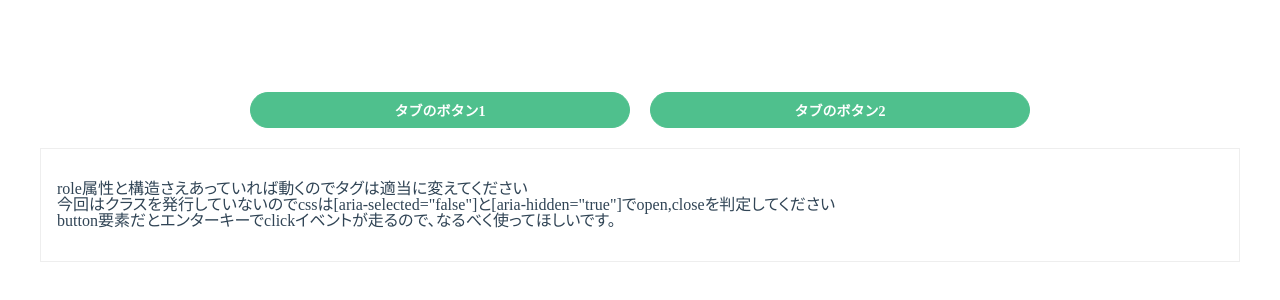
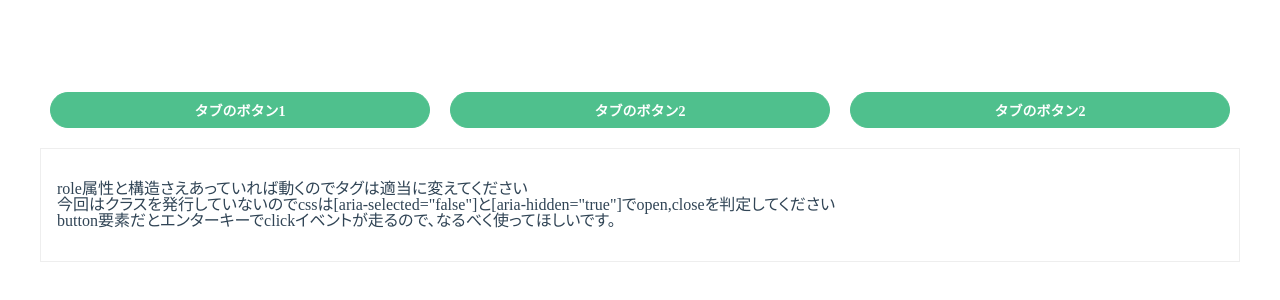
Before and after one commit to hisho/tab, a website: page docs/index.html in a window 1280 px wide. Shown: the part 148-448 px from the top of the page. Drawn offline with Linux system fonts and the light colour scheme.

Commit message:
✨ tabのボタンを増やしてみる

```diff
--- a/docs/index.html
+++ b/docs/index.html
@@ -21,6 +21,9 @@
           <div class="tab__button" role="presentation">
             <button type="button" role="tab">タブのボタン2</button>
           </div>
+          <div class="tab__button" role="presentation">
+            <button type="button" role="tab">タブのボタン2</button>
+          </div>
         </div>
         <div class="tab__body">
           <div class="tab__content" role="tabpanel">
@@ -29,6 +32,7 @@
             button要素だとエンターキーでclickイベントが走るので、なるべく使ってほしいです。
           </div>
           <div class="tab__content" role="tabpanel">タブの内容2</div>
+          <div class="tab__content" role="tabpanel">タブの内容3</div>
         </div>
       </div>
 
```
Also changed, not shown: src/index.html (+4 -0 lines).
